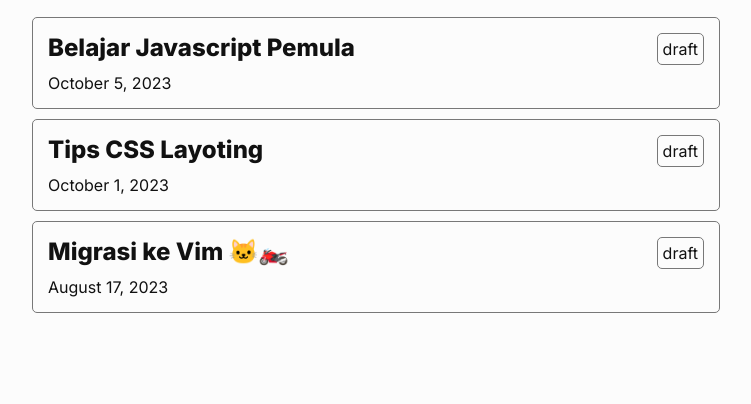
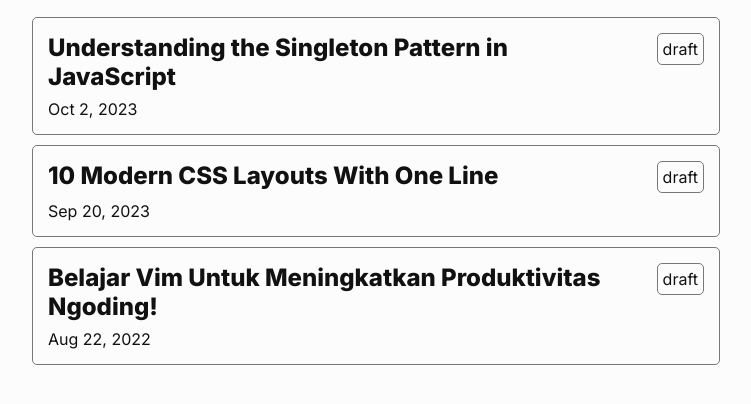
Before and after one commit to alfianvx/alfian-portofolio, a plain HTML site: page blog.html in a window 1280 px wide. Shown: the part 132-536 px from the top of the page, without its empty margins (264-1015 px from the left). Drawn offline with Linux system fonts and the light colour scheme.

Commit message:
feat(blog): update blog content

```diff
--- a/blog.html
+++ b/blog.html
@@ -19,6 +19,11 @@
     ></script>
     <!-- favicon -->
     <link
+      rel="apple-touch-icon"
+      sizes="180x180"
+      href="assets/favicon/apple-touch-icon.png"
+    />
+    <link
       rel="icon"
       type="image/png"
       sizes="32x32"
@@ -30,7 +35,7 @@
       sizes="16x16"
       href="/assets/favicon/favicon-16x16.png"
     />
-    <title>Al Fiansyah — Software Engineer</title>
+    <title>Blog — Al Fiansyah</title>
   </head>
   <body>
     <header>
@@ -56,24 +61,39 @@
         <h1 class="blog-title">Blog</h1>
         <div class="blog-card">
           <div class="bc-title">
-            <h2><a href="">Belajar Javascript Pemula</a></h2>
+            <h2>
+              <a
+                href="https://medium.com/gitconnected/understanding-the-singleton-pattern-in-javascript-b0afdd91a749"
+                >Understanding the Singleton Pattern in JavaScript</a
+              >
+            </h2>
             <span class="status">draft</span>
           </div>
-          <div class="bc-uptime">October 5, 2023</div>
+          <div class="bc-uptime">Oct 2, 2023</div>
         </div>
         <div class="blog-card">
           <div class="bc-title">
-            <h2><a href="">Tips CSS Layoting</a></h2>
+            <h2>
+              <a
+                href="https://medium.com/javascript-in-plain-english/10-modern-css-layouts-with-one-line-a059846c2140"
+                >10 Modern CSS Layouts With One Line</a
+              >
+            </h2>
             <span class="status">draft</span>
           </div>
-          <div class="bc-uptime">October 1, 2023</div>
+          <div class="bc-uptime">Sep 20, 2023</div>
         </div>
         <div class="blog-card">
           <div class="bc-title">
-            <h2><a href="">Migrasi ke Vim 🐱‍🏍</a></h2>
+            <h2>
+              <a
+                href="https://medium.com/kredibel/belajar-vim-untuk-meningkatkan-produktivitas-ngoding-e3e6ce717b35"
+                >Belajar Vim Untuk Meningkatkan Produktivitas Ngoding!</a
+              >
+            </h2>
             <span class="status">draft</span>
           </div>
-          <div class="bc-uptime">August 17, 2023</div>
+          <div class="bc-uptime">Aug 22, 2022</div>
         </div>
       </section>
     </main>
```
